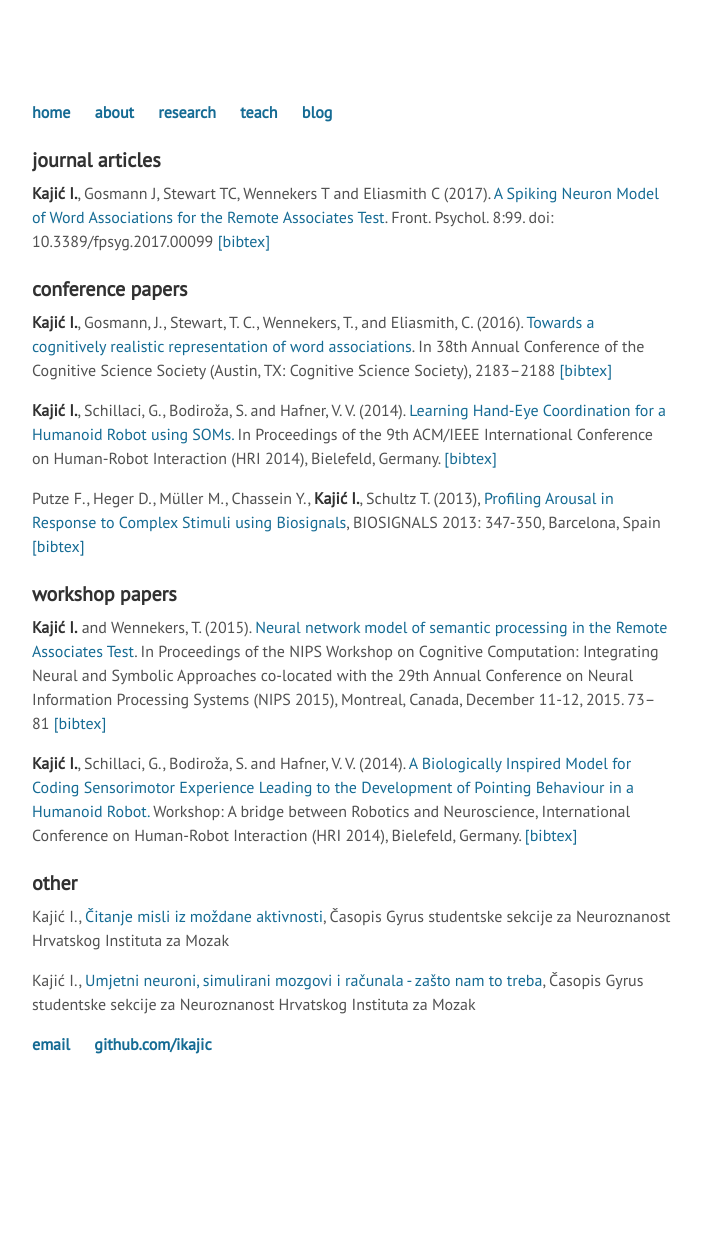
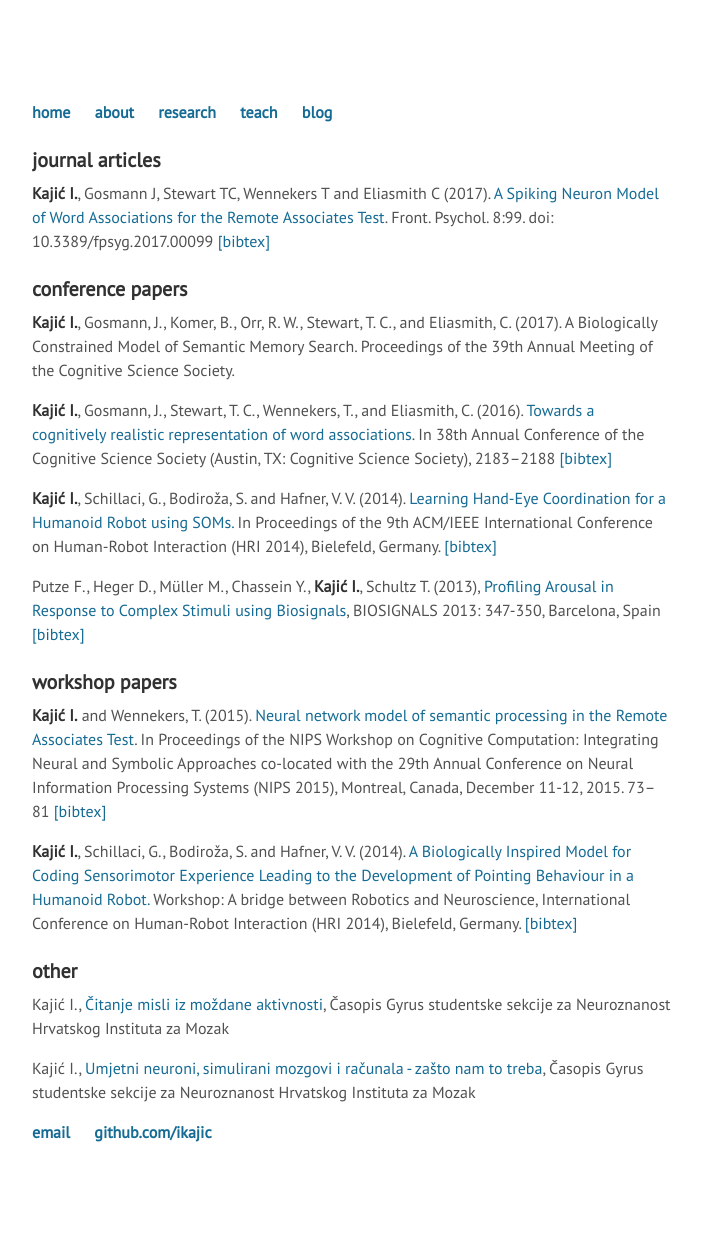
Before and after one commit to ikajic/ikajic.github.io, a Jekyll site: the page built from research.md, in a window 1280 px wide. Shown: the whole page, without its empty margins (288-990 px from the left). Built offline with Jekyll 4.4.1, drawn with Linux system fonts in a browser that asks for light colours; before the commit the page ends 1156 px from its top, so only the background shows below that.

Commit message:
Add new cogsci paper

```diff
--- a/research.md
+++ b/research.md
@@ -10,6 +10,10 @@ target="_blank">[bibtex]</a>
 
 
 ### conference papers
+
+**Kajić I.**, Gosmann, J., Komer, B., Orr, R. W., Stewart, T. C., and
+Eliasmith, C. (2017). A Biologically Constrained Model of Semantic Memory
+Search. Proceedings of the 39th Annual Meeting of the Cognitive Science Society.
 
 **Kajić I.**, Gosmann, J., Stewart, T. C., Wennekers, T., and Eliasmith, C.
 (2016). [Towards a cognitively realistic representation of word
```
